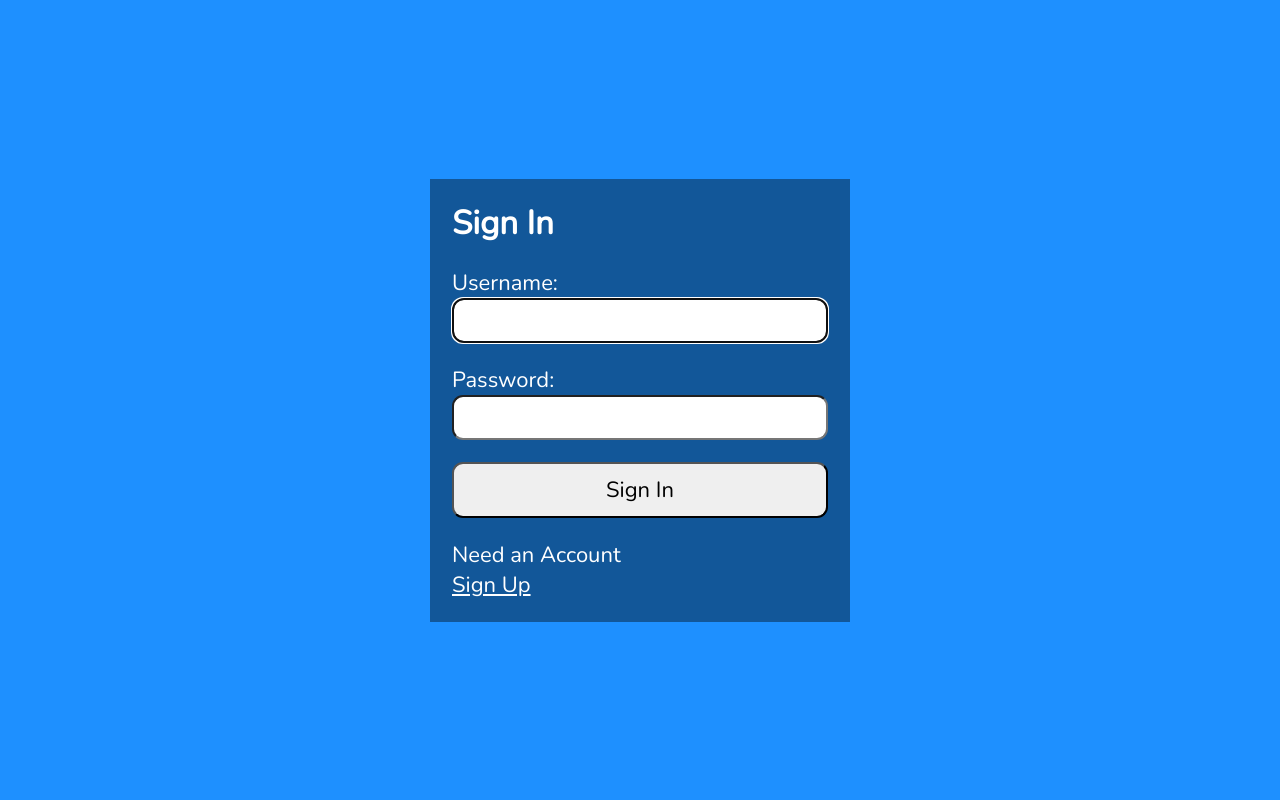
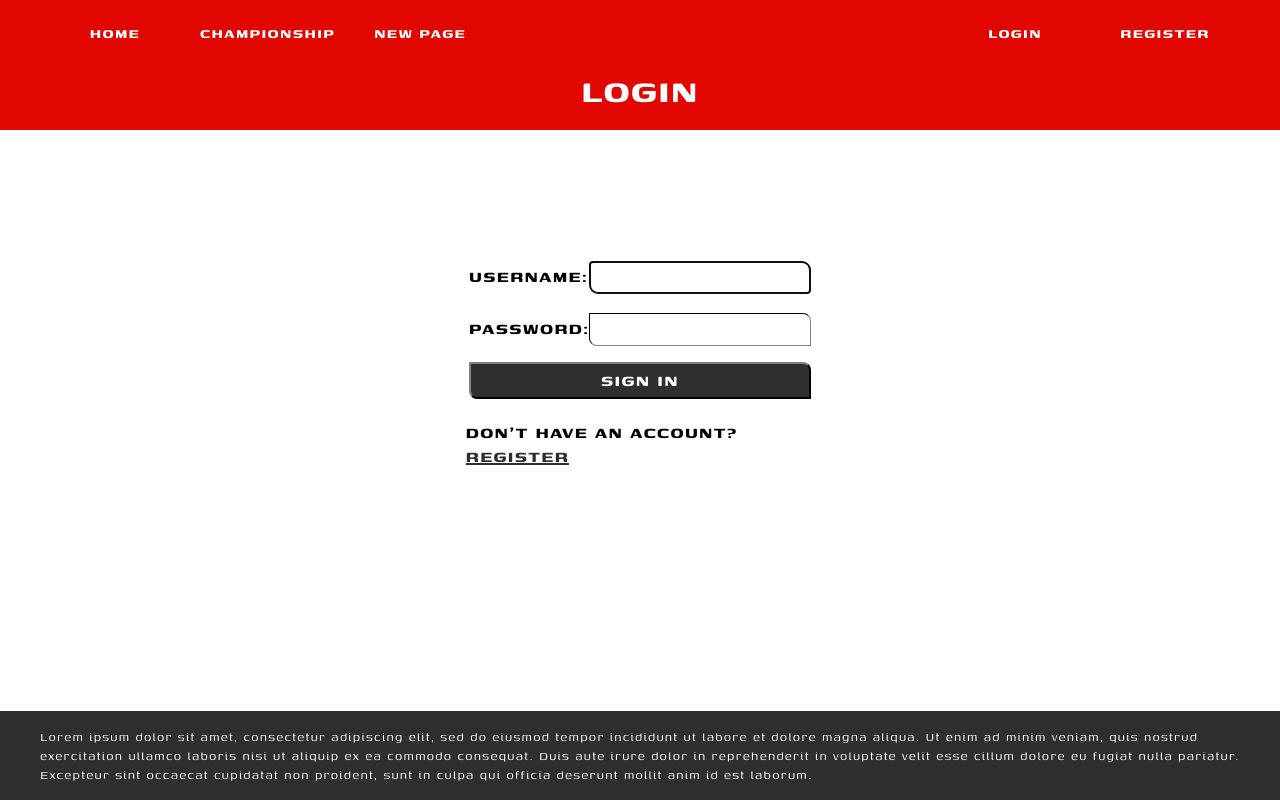
Before and after one commit to onlysilvercrow/F1_Website, a React (Create React App) app: page /login in a window 1280 px wide. Built offline with nearby package versions, Linux system fonts and the light colour scheme.

Commit message:
Updating Website CSS

```diff
--- a/src/App.js
+++ b/src/App.js
@@ -8,6 +8,7 @@ import Championship from './components/Championship'
 import Missing from './components/Missing'
 import RequireAuth from './components/RequireAuth'
 import {Routes, Route} from 'react-router-dom'
+import NewPage from './components/NewPage'
 
 const ROLES = {
   'user': 2001,
@@ -23,6 +24,7 @@ function App() {
         <Route path="/" element= {<Home />} />
         <Route exact path="/login" element= {<Login />} />
         <Route exact path="/register" element= {<Register />} />
+        <Route exact path="/newpage" element= {<NewPage />} />
         <Route exact path="/unauthorised" element= {<Unauthorised />} />
 
         {/*Protected routes*/}
--- a/src/components/Championship.js
+++ b/src/components/Championship.js
@@ -4,7 +4,6 @@ import { Link } from "react-router-dom";
 const Championship = () => {
     return(
         <section>
-            <h1>Championship Page</h1>
             <br />
             <Users />
             <br />
--- /dev/null
+++ b/src/components/Footer.js
@@ -0,0 +1,11 @@
+const Footer = () => {
+  return (
+    <footer className="Footer">
+        <div className="nav-width">
+            Lorem ipsum dolor sit amet, consectetur adipiscing elit, sed do eiusmod tempor incididunt ut labore et dolore magna aliqua. Ut enim ad minim veniam, quis nostrud exercitation ullamco laboris nisi ut aliquip ex ea commodo consequat. Duis aute irure dolor in reprehenderit in voluptate velit esse cillum dolore eu fugiat nulla pariatur. Excepteur sint occaecat cupidatat non proident, sunt in culpa qui officia deserunt mollit anim id est laborum.
+        </div>
+        </footer>
+  )
+}
+
+export default Footer
--- /dev/null
+++ b/src/components/Header.js
@@ -0,0 +1,20 @@
+import { useLocation } from "react-router-dom"
+
+
+const Header = () => {
+    const PageName= {
+        "/newpage": "New Page",
+        "/": "Home",
+        "/championship": "Championship",
+        "/register": "Register",
+        "/login": "Login",
+        "/homepage": "Home"
+    }
+    const location = useLocation()
+    return (
+
+    <header className="Header">{PageName[location.pathname].toUpperCase()}</header>
+  )
+}
+
+export default Header
--- a/src/components/Layout.js
+++ b/src/components/Layout.js
@@ -1,10 +1,30 @@
 import {Outlet} from "react-router-dom"
+import Footer from "./Footer"
+import Header from "./Header"
+import NavBar from "./NavBar"
 
 const Layout = () => {
     return(
-        <main className="App">
-            <Outlet />
-        </main>
+        <div style={{
+            minHeight: "100vh",
+            width:"100vw",
+            maxWidth: "100%",
+            display:  "flex",
+            flexDirection: "column",
+            justifyContent:"space-between"
+        }}>
+            <div>
+                <NavBar />
+                <Header/>
+                <div className="Body">
+                <Outlet />
+                </div>
+            </div>
+            <div>
+                <Footer />
+            </div>
+        </div>
+
     )
 }
 export default Layout
--- a/src/components/Login.js
+++ b/src/components/Login.js
@@ -62,11 +62,11 @@ const Login = () => {
 
 
     return(
-        <section>
+        <section className="acc-form">
             <p ref={errRef} className={errMsg ? "errmsg" : "offscreen"} aria-live="assertive">{errMsg}</p>
-            <h1>Sign In</h1>
             <form onSubmit={handleSubmit}>
-                <label htmlFor="username">Username:</label>
+                <div className='form-field'>
+                    <label htmlFor="username">USERNAME:</label>
                     <input
                         type="text"
                         id="username"
@@ -76,7 +76,9 @@ const Login = () => {
                         value={user}
                         required
                     />
-                <label htmlFor="password">Password:</label>
+                </div>
+                <div className='form-field'>
+                    <label htmlFor="password">PASSWORD:</label>
                     <input
                         type="password"
                         id="password"
@@ -85,13 +87,18 @@ const Login = () => {
                         value={pwd}
                         required
                     />
-                <button>Sign In</button>
+                </div>
+                <div className='form-button'>
+                    <button style={{
+                        width:  "100%"
+                    }}>SIGN IN</button>
+                </div>
             </form>
-            <p>
-                Need an Account<br />
+            <p className='text-under-form'>
+                DON'T HAVE AN ACCOUNT?<br />
                 <span className="line">
                     {/*router link here*/}
-                    <a href = "http://localhost:3000/register">Sign Up</a>
+                    <a href = "http://localhost:3000/register">REGISTER</a>
                 </span>
             </p>
         </section>
--- /dev/null
+++ b/src/components/NavBar.js
@@ -0,0 +1,50 @@
+import { useNavigate } from "react-router-dom"
+import Championship from "./Championship"
+import NavButton from "./NavButton"
+const NavBar = () => {
+    const navigate = useNavigate()
+    const Pages = [
+        {
+            text:'Home',
+            func: () => navigate('/')
+        },
+        {
+            text:'Championship',
+            func: () => navigate('/championship')
+        },
+        {
+            text:'New Page',
+            func: () => navigate('/newpage')
+        }
+    ]
+    const AccPages = [
+        {
+            text:'Login',
+            func: () => navigate('/login')
+        },
+        {
+            text:'Register',
+            func: () => navigate('/register')
+        }
+    ]
+    return (
+        <>
+            <div className="nav-bar">
+                <div className="nav-width">
+                    <div className="nav-pages">
+                        {Pages.map(({text, func}) => (
+                            <NavButton text = {text} func={func}/>
+                        ))}
+                    </div>
+                    <div className="acc-nav">
+                        {AccPages.map(({text, func}) => (
+                            <NavButton text = {text} func={func}/>
+                        ))}
+                    </div>
+                </div>
+            </div>
+        </>
+    )
+}
+
+export default NavBar
--- /dev/null
+++ b/src/components/NavButton.js
@@ -0,0 +1,11 @@
+const NavButton = ({text, func}) => {
+    return (
+        <>
+        <button className="nav-bar-button" onClick={func}>
+            {text.toUpperCase()}
+        </button>
+        </>
+    )
+}
+
+export default NavButton
--- a/src/components/Register.js
+++ b/src/components/Register.js
@@ -91,10 +91,10 @@ const Register = () => {
                 </p>
             </section>
         ) : (
-        <section>
+        <section className="acc-form">
             <p ref={errRef} className={errMsg ? "errmsg" : "offscreen"} aria-live="assertive">{errMsg}</p>
-            <h1>Register</h1>
             <form onSubmit= {handleSubmit}>
+                <div className='form-field'>
                     <label htmlFor="username">
                         Username:
                         <span className = {validName ? "valid" : "hide"}>
@@ -116,13 +116,14 @@ const Register = () => {
                         onFocus={() => setUserFocus(true)}
                         onBlur={() => setUserFocus(false)}
                     />
+                </div>
                 <p id="uidnote" className ={userFocus && user && !validName ? "instructions": "offscreen"}>
                     <FontAwesomeIcon  icon={faInfoCircle} />
                     4 to 24 characters. <br />
                     Must begin with a letter. <br />
                     Letters, numbers, underscores, hyphens allowed.
                 </p>
-
+                <div className='form-field'>
                     <label htmlFor="password">
                         Password:
                         <span className = {validPwd ? "valid" : "hide"}>
@@ -142,6 +143,7 @@ const Register = () => {
                         onFocus={() => setPwdFocus(true)}
                         onBlur={() => setPwdFocus(false)}
                     />
+                </div>
                 <p id="pwdnote" className ={pwdFocus && !validPwd ? "instructions": "offscreen"}>
                     <FontAwesomeIcon  icon={faInfoCircle} />
                     8 to 24 characters. <br />
@@ -149,6 +151,10 @@ const Register = () => {
                     Allowed special characters: <span aria-label = "exclamation mark"></span> ! <span aria-label = "at symbol"></span> @ <span aria-label = "hashtag"></span> # <span aria-label = "dollar sign"></span> $<span aria-label = "percent"></span> %
                 </p>
 
+                <div className='form-field'
+                    style = {{
+                        minWidth:"450px"
+                }}>
                     <label htmlFor="confirm_pwd">
                         Confirm Password:
                         <span className = {validMatch && matchPwd ? "valid" : "hide"}>
@@ -168,18 +174,25 @@ const Register = () => {
                         onFocus={() => setMatchFocus(true)}
                         onBlur={() => setMatchFocus(false)}
                     />
+                </div>
                 <p id="confirmpwdnote" className ={matchFocus && !validMatch ? "instructions": "offscreen"}>
                     <FontAwesomeIcon  icon={faInfoCircle} />
                     Passwords do not match.
                 </p>
-
-                <button disabled={!validName || !validPwd || !validMatch ? true : false}>Sign Up</button>
+                <div className='form-button'>
+                    <button disabled=
+                    {!validName || !validPwd || !validMatch ? true : false}
+                    style={{
+                        width: "100%"
+                    }}
+                    >REGISTER</button>
+                </div>
             </form>
-            <p>
-                Already Registered? <br />
+            <p className="text-under-form">
+                ALREADY REGISTERED? <br />
                 <span className="line">
                     {/*router link here*/}
-                    <a href = "http://localhost:3000/login">Sign In</a>
+                    <a href = "http://localhost:3000/login">{'Sign In'.toUpperCase()}</a>
                 </span>
             </p>
         </section>
--- a/src/index.css
+++ b/src/index.css
@@ -1,96 +1,160 @@
-@import url('https://fonts.googleapis.com/css2?family=Nunito&display=swap');
+@font-face {
+    font-family: F1Font;
+    src: url('../Genos-VariableFont_wght.ttf');
+}
+*{
+    padding: 0;
+    margin: 0;
 
-* {
-    margin: 0;
-    padding: 0;
-    box-sizing: border-box;
 }
 
-html {
-    font-family: 'Nunito', sans-serif;
-    font-size: 22px;
-    color: #fff;
+.nav-bar{
+    display: flex;
+    justify-content: center;
+    background-color: #e10600;
+    padding: 0.5rem;
+    padding-top: 0.8rem;
+    padding-bottom: 0.8rem;
+    max-width:  100%;
 }
 
-body {
-    min-height: 100vh;
-    background-color: dodgerblue;
+.nav-width{
+    display: flex;
+    justify-content: space-between;
+    width: 100vw;
+    max-width: 1200px;
 }
 
-.App {
-  display: flex;
-  flex-direction: column;
-  justify-content: center;
-  align-items: center;
-  min-height: 100vh;
-  padding: 1rem 0.5rem;
+.nav-bar-button{
+    border-top-right-radius: 0.5rem;
+    border-bottom-left-radius: 0.5rem;
+    border-color: transparent;
+    color: white;
+    background-color: transparent;
+    padding: 0.5rem;
+    min-width: 150px;
+    font-family: 'F1Font';
+    font-size: 17px;
+    font-weight: bold;
+    letter-spacing: 0.08rem;
+
 }
 
-section {
-    width: 100%;
-    max-width: 420px;
-    min-height: 400px;
-    display: flex;
-    flex-direction: column;
-    justify-content: flex-start;
-    padding: 1rem;
-    background-color: rgba(0,0,0,0.4);
+.nav-bar-button:hover{
+    cursor: pointer;
+    background-color: black;
 }
 
-/*sectionHome {
-    width: 100%;
-    max-width: 420px;
-    min-height: 400px;
+.Header{
     display: flex;
-    flex-direction: column;
-    justify-content: flex-start;
-    padding: 1rem;
-    background-color: rgba(0,0,0,0.4);
-}*/
-
-form {
-    display: flex;
-    flex-direction: column;
-    justify-content: space-evenly;
-    flex-grow: 1;
+    justify-content: center;
+    background-color: #e10600;
+    color: white;
+    font-family: 'F1Font';
+    font-size: 40px;
+    font-weight: bold;
+    letter-spacing: 0.08rem;
     padding-bottom: 1rem;
+    max-width:  100%;
 }
 
-a, a:visited {
-    color: #fff;
+.Body{
+    display: flex;
+    justify-content: center;
+    height: 100%;
+    flex-grow: 1;
+    overflow-y: auto;
 }
 
-input[type="text"],
-input[type="password"],
-button,
-textarea {
-  font-family: 'Nunito', sans-serif;
-  font-size: 22px;
-  padding: 0.25rem;
-  border-radius: 0.5rem;
+.Footer{
+    display: flex;
+    justify-content: center;
+    background-color: #302f2d;
+    color: white;
+    font-family: 'F1Font';
+    font-size: 15px;
+    letter-spacing: 0.08rem;
+    padding: 1rem;
 }
 
-label,
-button {
-  margin-top: 1rem;
+.acc-form{
+    display:grid;
+    align-items: center;
+    flex-grow: 1;
+    padding-top: 15vh;
+    justify-content: center;
+    height: 100%;
 }
 
-button {
-  padding: 0.5rem;
+.form-field{
+    display: flex;
+    justify-content: space-between;
+    min-width: 340px;
+    padding: 0.5rem;
+    font-family: 'F1Font';
+    font-size: 20px;
+    font-weight: bold;
+    letter-spacing: 0.08rem;
+    align-items: center;
 }
 
-.instructions {
-    font-size: 0.75rem;
-    border-radius: 0.5rem;
-    background: #000;
-    color: #fff;
-    padding: 0.25rem;
-    position: relative;
-    bottom: -10px;
+.form-button{
+    display: flex;
+    justify-content: center;
+    min-width: 340px;
+    padding: 0.5rem;
+    font-family: 'F1Font';
+    font-size: 20px;
+    font-weight: bold;
+    letter-spacing: 0.08rem;
+    align-items: center;
 }
 
-.instructions > svg {
-    margin-right: 0.25rem;
+input{
+    border-top-right-radius: 0.5rem;
+    border-bottom-left-radius: 0.5rem;
+    margin-top: 0.2rem;
+    padding: 0.4rem;
+    font-size: 16px;
+    align-items: center;
+    border-color: #302f2d;
+    border-width: 1px;
+
+}
+
+button{
+    background-color: #302f2d;
+    color: white;
+    border-top-right-radius: 0.5rem;
+    border-bottom-left-radius: 0.5rem;
+    padding: 0.3rem;
+    border-color: #302f2d;
+    font-family: 'F1Font';
+    font-size: 20px;
+    font-weight: bold;
+    letter-spacing: 0.08rem;
+}
+
+.text-under-form{
+    border-top-right-radius: 0.5rem;
+    border-bottom-left-radius: 0.5rem;
+    padding: 0.3rem;
+    padding-top: 0.8rem;
+    border-color: #302f2d;
+    font-family: 'F1Font';
+    font-size: 20px;
+    font-weight: bold;
+    letter-spacing: 0.08rem;
+}
+
+a {
+    color: #302f2d;
+}
+
+.form-button button:hover{
+    cursor: pointer;
+    background-color: #e10600;
+    border-color: #e10600;
 }
 
 .offscreen {
@@ -120,13 +184,17 @@ button {
     margin-bottom: 0.5rem;
 }
 
-.line {
-    display: inline-block;
+.instructions {
+    font-size: 0.75rem;
+    margin: 0.5rem;
+    margin-bottom: 0.7rem;
+    background: #000;
+    color: #fff;
+    padding: 0.5rem;
+    position: relative;
+    bottom: -10px;
 }
 
-.flexGrow {
-    flex-grow: 1;
-    display: flex;
-    justify-content: flex-start;
-    align-items: flex-end;
+.instructions > svg {
+    margin-right: 0.25rem;
 }
```
Also changed, not shown: src/components/Home.js (+5 -13 lines), src/components/NewPage.js (added, +7 -0 lines), Genos-VariableFont_wght.ttf (added). Lines whose indentation alone changed are shown as unchanged.
